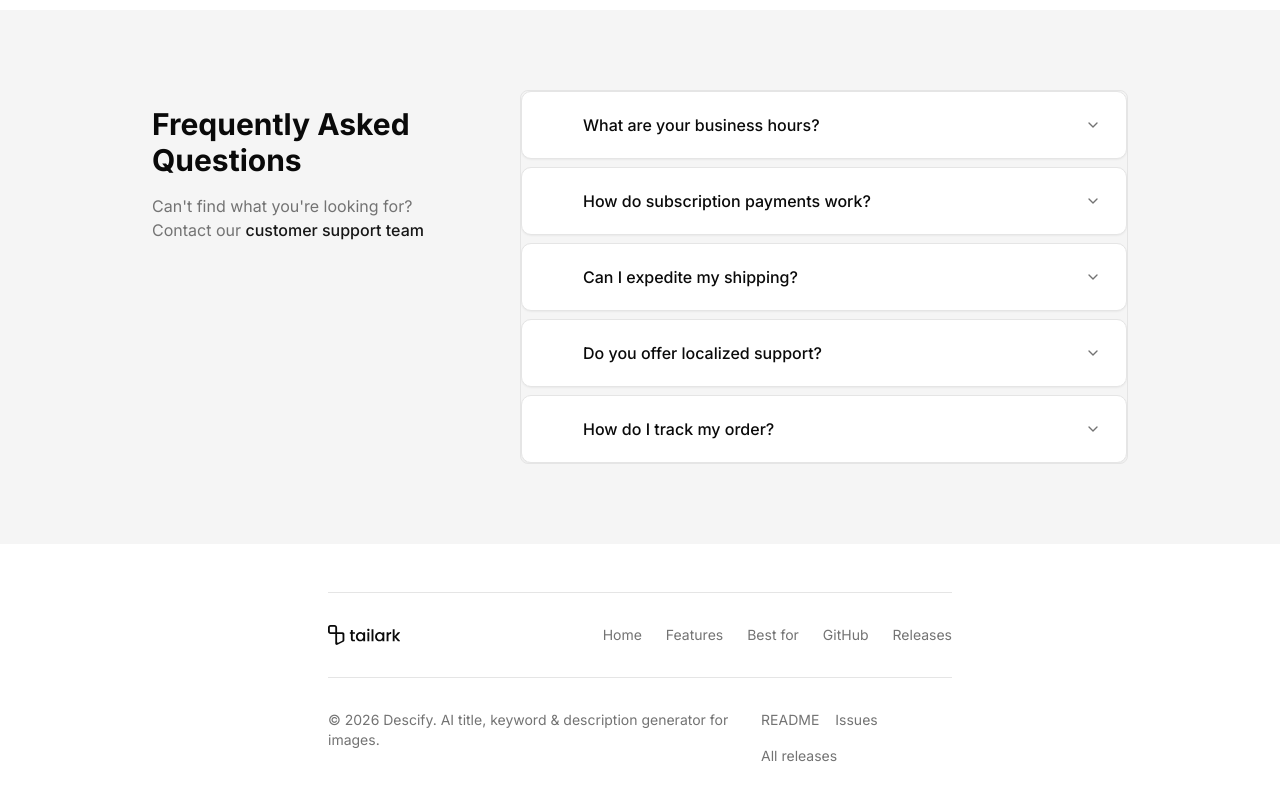
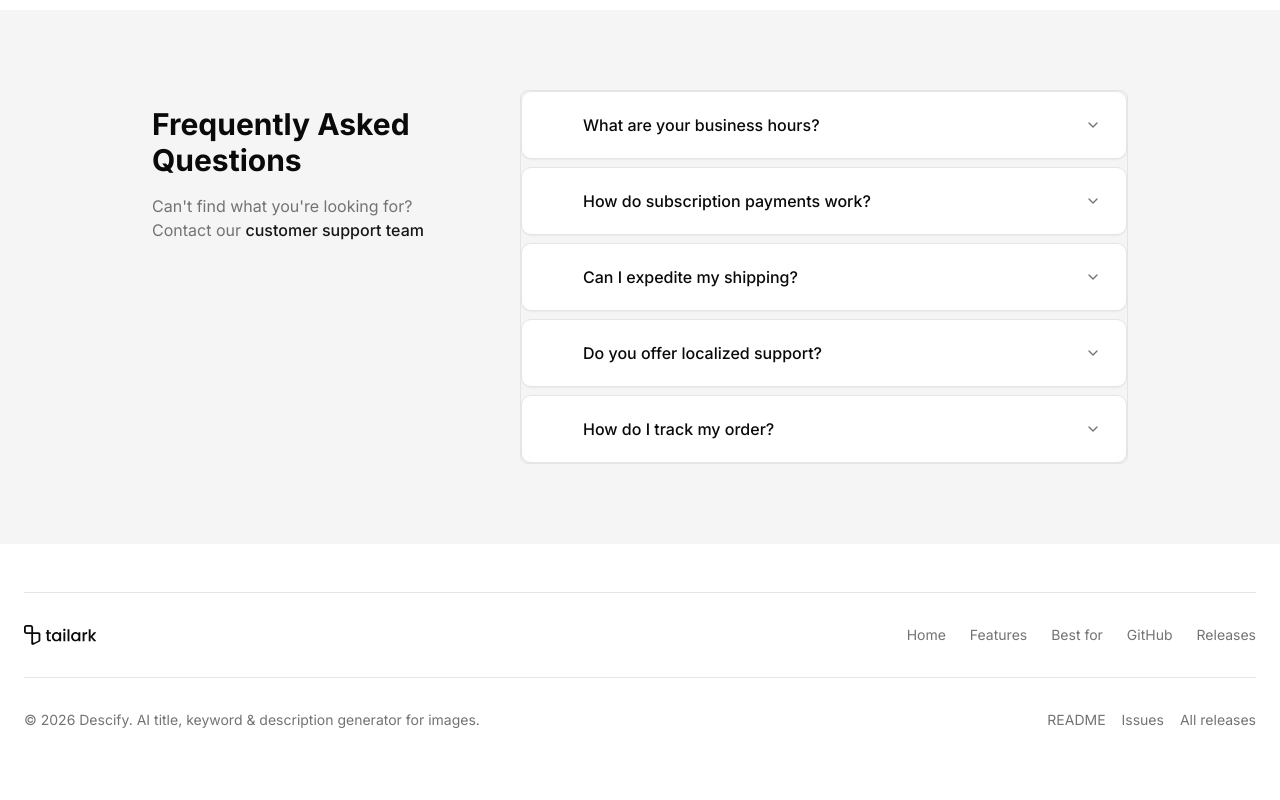
Before and after one commit to arrifat346afs/Descify-wab, a Next.js app: page / in a window 1280 px wide. Shown: the part 2432-3232 px from the top of the page. After the commit the page ends 3210 px from the top, so only its background shows below. Built offline with nearby package versions, Linux system fonts and the light colour scheme; some icons are missing.

Commit message:
Updates: 2026-03-08T18:35:24.926Z

```diff
--- a/components/footer-3.tsx
+++ b/components/footer-3.tsx
@@ -12,7 +12,7 @@
 export default function Footer() {
     return (
         <footer className="bg-background @container py-12">
-            <div className="mx-auto max-w-2xl px-6">
+            <div className="mx-auto  px-6">
                 <div className="border-y py-8">
                     <div className="@xl:flex-row @xl:items-center flex flex-col gap-6">
                         <Link
```
